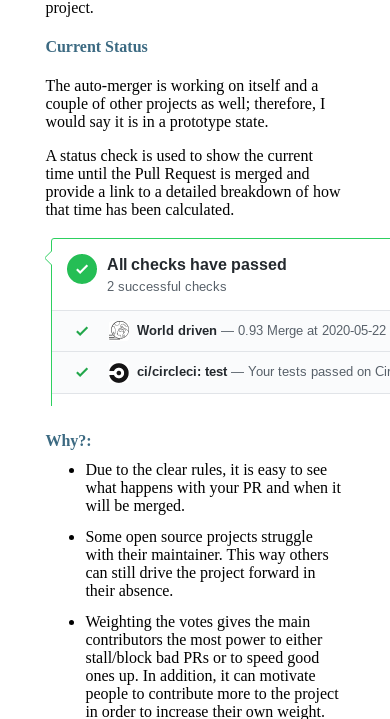
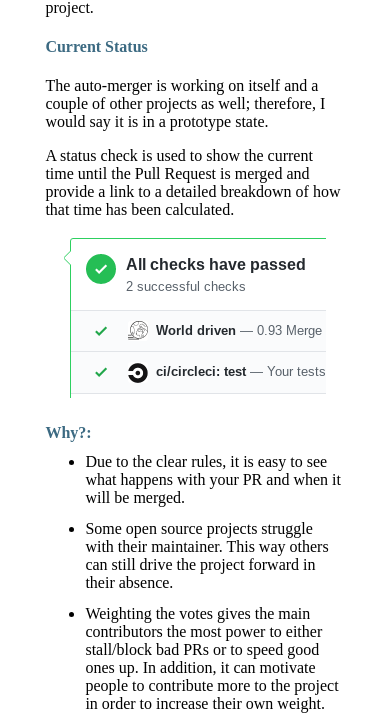
Before and after one commit to TooAngel/worlddriven, a Flask app: page / in a window 390 px wide; the page is wider, and only the part inside the window is pictured. Shown: the part 2207-2926 px from the top of that part. Run offline with Flask 2, Linux system fonts and the light colour scheme; some libraries are stand-ins or nearby versions.

Commit message:
Added alternative images for responsive design
The merge_at image forced horizontal scrolling on small screens and
looked awful as a result. This commit adds two other versions of the
image appropriately cropped to work responsively to screen size.

```diff
--- a/static/index.html
+++ b/static/index.html
@@ -123,7 +123,17 @@
 
     <p>A status check is used to show the current time until the Pull Request is merged and provide
     a link to a detailed breakdown of how that time has been calculated.</p>
-    <img src="static/images/merge_at.png" />
+    <div class='status-check'>
+      <picture>
+        <source media='(min-width: 801px)'
+                srcset='static/images/merge_at_big.png' />
+        <source media='(min-width: 401px) and (max-width: 800px)'
+                srcset='static/images/merge_at_med.png' />
+        <source media='(max-width: 400px)'
+                srcset='static/images/merge_at_small.png' />
+        <img src='static/images/merge_at_med.png' />
+      </picture>
+    </div>
 
     <h4 class="subheading">Why?:</h4>
     <ul>
--- a/static/style.css
+++ b/static/style.css
@@ -118,12 +118,12 @@ li h4 {
   margin-top: 0;
 }
 
+/* Status Check Image */
 
-
-
-
-
-
+.status-check {
+  display: block;
+  text-align: center;
+}
 
 .main {
   font-size: 21px;
```
Also changed, not shown: static/images/merge_at.png (deleted), static/images/merge_at_big.png (added), static/images/merge_at_med.png (added), static/images/merge_at_small.png (added).
